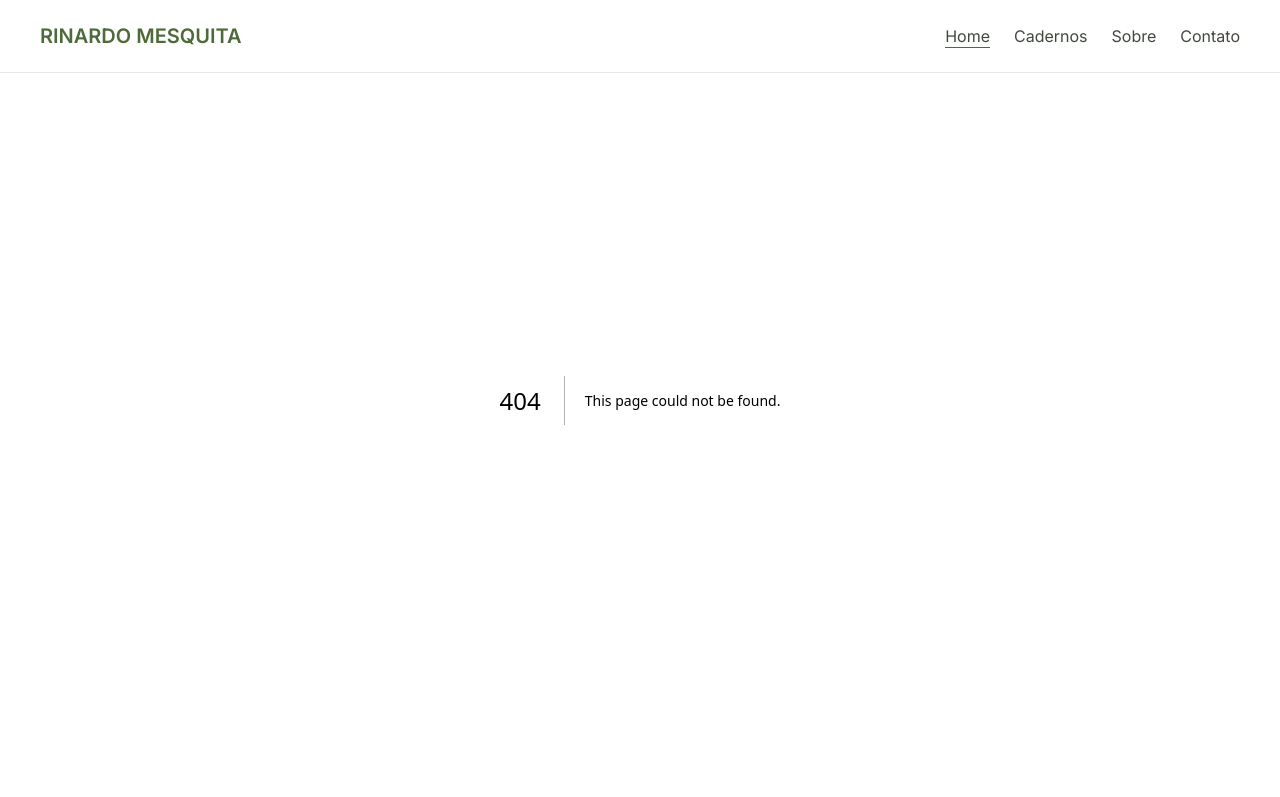
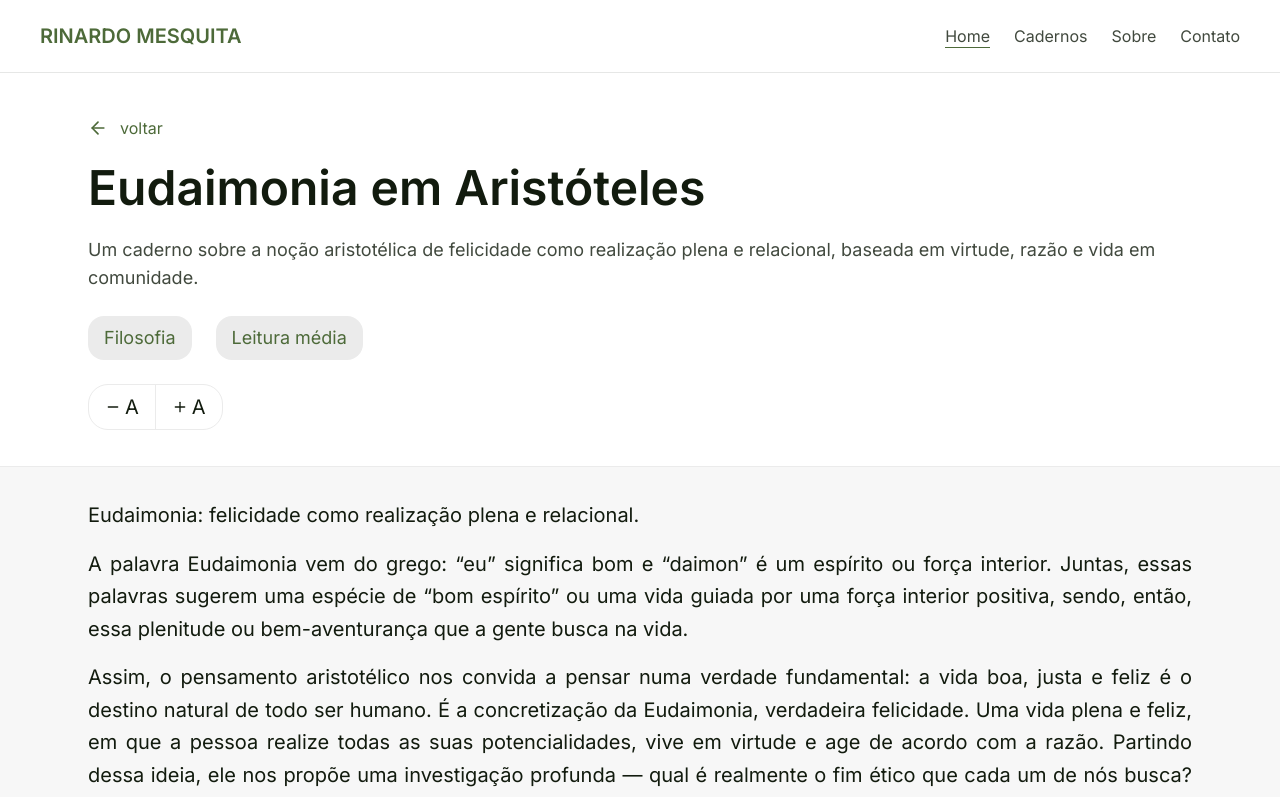
Before and after one commit to Devitu-dev/rinardomesquita, a Next.js app: page /notebooks/1 in a window 1280 px wide. Before the commit this address had no page. Shown: the top 797 px of the page. Built offline with nearby package versions, Linux system fonts and the light colour scheme.

Commit message:
feat: inicia a construção da página de notebook

```diff
--- /dev/null
+++ b/app/notebooks/[id]/page.tsx
@@ -0,0 +1,58 @@
+'use client';
+
+import { ArrowLeft, Minus, Plus } from 'lucide-react';
+import { notebooks } from '@/data/notebooks.json';
+import { useRouter } from 'next/navigation';
+
+const notebookMock = notebooks[1];
+
+function Notebook() {
+  const router = useRouter();
+  return (
+    <div className="pt-20">
+      <div className="border-b border-gray">
+        <div className="max-w-6xl mx-auto py-9 px-6 space-y-6">
+          <button
+            onClick={() => router.back()}
+            className="flex items-center gap-3 text-primary text-base hover:cursor-pointer hover:opacity-80">
+            <ArrowLeft size={20} />
+            <span>voltar</span>
+          </button>
+          <h1 className="text-black font-semibold text-5xl">{notebookMock.title}</h1>
+          <p className="text-black/80 text-lg">{notebookMock.description}</p>
+          <div className="flex items-center gap-6">
+            <span className="bg-gray text-primary px-4 py-2 rounded-2xl text-lg">{notebookMock.category}</span>
+            <span className="bg-gray text-primary px-4 py-2 rounded-2xl text-lg">Leitura média</span>
+          </div>
+          <div className="inline-flex items-center border-gray border rounded-[20px] text-black text-xl">
+            <button className="flex items-center py-2 px-4 gap-1 hover:bg-gray/80 hover:cursor-pointer rounded-l-[20px]">
+              <Minus size={16} />
+              <span className="block">A</span>
+            </button>
+            <button className="flex items-center py-2 px-4 gap-1 border-l border-gray hover:bg-gray/80 hover:cursor-pointer rounded-r-[20px]">
+              <Plus size={16} />
+              <span className="block">A</span>
+            </button>
+          </div>
+        </div>
+      </div>
+      <div className="bg-gray/40">
+        <div className="max-w-6xl mx-auto px-6 py-8 space-y-4">
+          {notebookMock.content.split('\n\n').map((paragraph, index) => (
+            <p key={index} className="text-justify font-normal text-xl text-black leading-relaxed">
+              {paragraph}
+            </p>
+          ))}
+          <div className="my-8 bg-black/10 w-full h-px" />
+          <div>
+            <span>Outros cadernos</span>
+            <h3>Continue a leitura</h3>
+            <div>{/* card componets */}</div>
+          </div>
+        </div>
+      </div>
+    </div>
+  );
+}
+
+export default Notebook;
```
